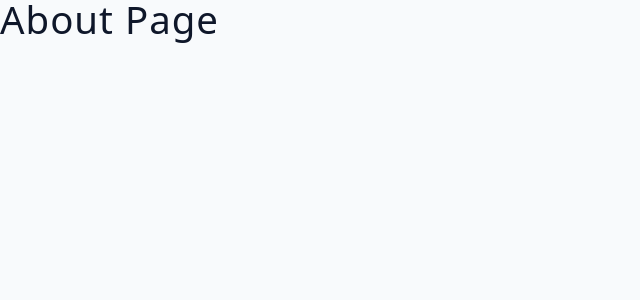
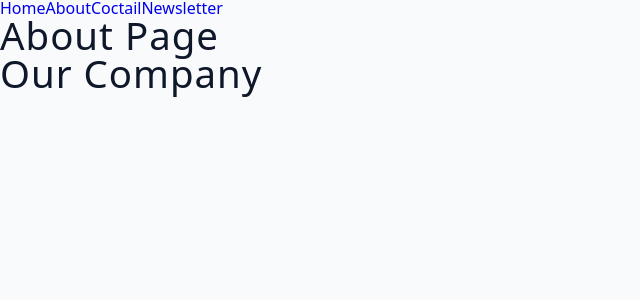
Before and after one commit to UmrenTV/mix-master-app, a React (Vite) app: page /about in a window 1280 px wide. Shown: the top 300 px of the page, without its empty margins (0-640 px from the left). Built offline with nearby package versions, Linux system fonts and the light colour scheme.

Commit message:
setup basic routing, imported pages, created nested routes, into nested routes. Outlet element (for displaying children routes / components), Link element (for navigating around), etc

```diff
--- a/src/App.jsx
+++ b/src/App.jsx
@@ -1,22 +1,38 @@
 import { createBrowserRouter, RouterProvider } from "react-router-dom";
-import Home from "./pages/Home";
-import About from "./pages/About";
-import Error from "./pages/Error";
-import Newsletter from "./pages/Newsletter";
-import HomeLayout from "./pages/HomeLayout";
+import { Home, About, Coctail, Newsletter, Error, HomeLayout } from "./pages";
 
 const router = createBrowserRouter([
     {
         path: "/",
+        element: <HomeLayout />,
+        children: [
+            {
+                index: true,
                 element: <Home />,
             },
             {
-        path: "/about",
-        element: <About />,
+                path: "coctail",
+                element: <Coctail />,
             },
             {
-        path: "/newsletter",
+                path: "newsletter",
                 element: <Newsletter />,
+            },
+            {
+                path: "about",
+                element: <About />,
+                children: [
+                    {
+                        index: true,
+                        element: <h2>Our Company</h2>,
+                    },
+                    {
+                        path: "person",
+                        element: <h2>John Doe</h2>,
+                    },
+                ],
+            },
+        ],
     },
     {
         path: "/error",
--- a/src/pages/About.jsx
+++ b/src/pages/About.jsx
@@ -1,7 +1,10 @@
+import { Outlet } from "react-router-dom";
+
 const About = () => {
     return (
         <div>
             <h2>About Page</h2>
+            <Outlet />
         </div>
     );
 };
--- a/src/pages/HomeLayout.jsx
+++ b/src/pages/HomeLayout.jsx
@@ -1,5 +1,17 @@
-const ErrorLayout = ({ children }) => {
-    return <div>{children}</div>;
+import { Outlet, Link } from "react-router-dom";
+
+const ErrorLayout = () => {
+    return (
+        <div>
+            <nav>
+                <Link to="/">Home</Link>
+                <Link to="/about">About</Link>
+                <Link to="/coctail">Coctail</Link>
+                <Link to="/newsletter">Newsletter</Link>
+            </nav>
+            <Outlet />
+        </div>
+    );
 };
 
 export default ErrorLayout;
--- /dev/null
+++ b/src/pages/index.js
@@ -0,0 +1,6 @@
+export { default as Home } from "./Home";
+export { default as About } from "./About";
+export { default as Coctail } from "./Coctail";
+export { default as Newsletter } from "./Newsletter";
+export { default as Error } from "./Error";
+export { default as HomeLayout } from "./HomeLayout";
```
Lines whose indentation alone changed are shown as unchanged.
